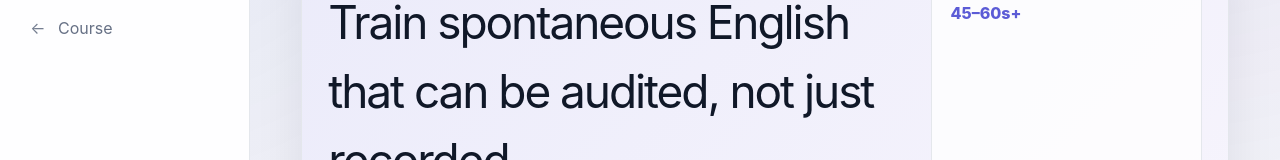
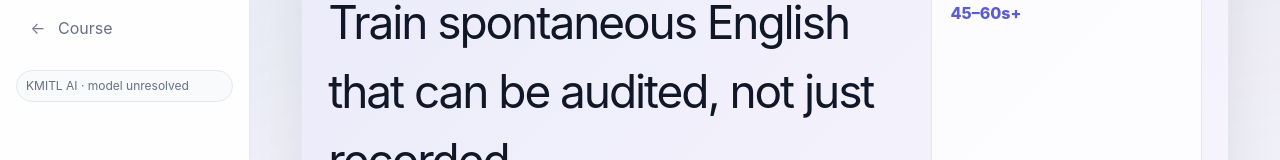
Before and after one commit to TxngJr/english-c1-accelerator, a Next.js app: page /speaking-coach in a window 1280 px wide. Shown: the part 191-351 px from the top of the page. Built offline with nearby package versions, Linux system fonts and the light colour scheme; no server answers.

Commit message:
feat: surface KMITL model status in Speaking Coach

```diff
--- a/src/app/speaking-coach/page.tsx
+++ b/src/app/speaking-coach/page.tsx
@@ -1,4 +1,5 @@
 import Link from "next/link";
+import { AIProviderStatus } from "@/components/ai-provider-status";
 import { SpeakingCoach } from "@/components/speaking-coach";
 
 export default function SpeakingCoachPage() {
@@ -14,6 +15,7 @@ export default function SpeakingCoachPage() {
           <Link className="nav-button" href="/conversation-coach"><span className="nav-icon">💬</span>Conversation</Link>
           <Link className="nav-button" href="/"><span className="nav-icon">←</span>Course</Link>
         </nav>
+        <AIProviderStatus />
         <div className="sidebar-footer">
           <div className="tiny">Evidence rule</div>
           <div style={{ fontWeight: 800, margin: "4px 0" }}>Audio + reviewed transcript</div>
```
